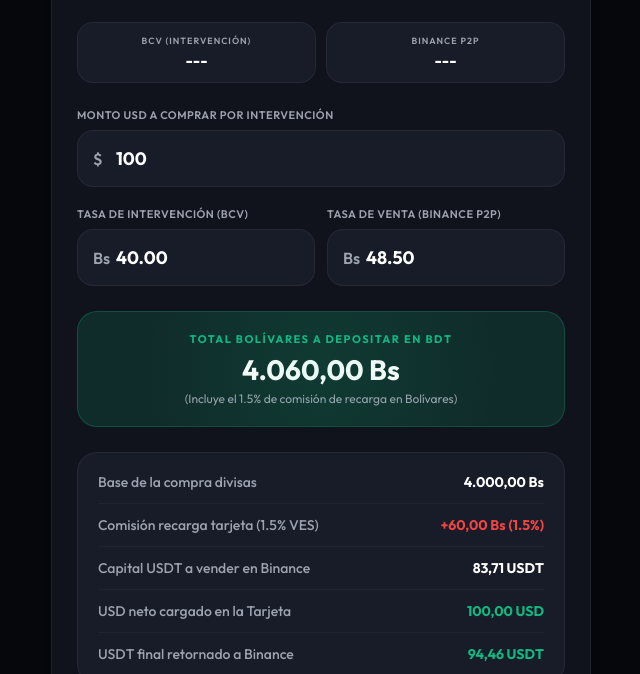
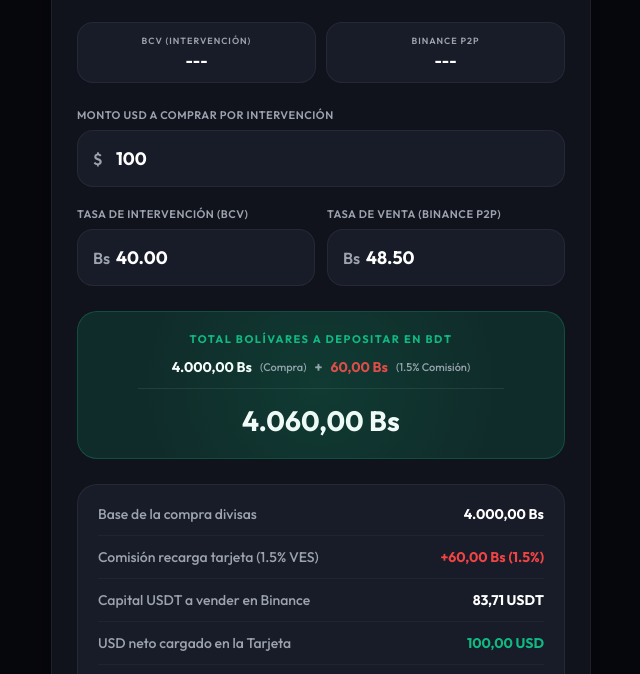
Before and after one commit to venezposible-max/-venezuela-finance-monitor, a browser extension: page public/calc.html in a window 1280 px wide. Shown: the part 106-780 px from the top of the page, without its empty margins (319-959 px from the left). Drawn offline with nearby package versions, Linux system fonts and the light colour scheme; no server answers.

Commit message:
UI: Add detailed breakdown to BDT total deposit card, showing Base Buy + 1.5% Fee = Total VES

```diff
--- a/public/calc.html
+++ b/public/calc.html
@@ -334,9 +334,16 @@
 
         <!-- Resultado destacado -->
         <div class="result-highlight">
-            <div class="title">Total Bolívares a depositar en BDT</div>
+            <div class="title" style="margin-bottom: 12px;">Total Bolívares a depositar en BDT</div>
+            <div class="breakdown-ves" style="margin-bottom: 12px; font-size: 14px; color: var(--subtext); display: flex; justify-content: center; gap: 8px; font-weight: 500; align-items: center; flex-wrap: wrap;">
+                <span id="res-base-ves-highlight" style="color: #fff; font-weight: 700;">0.00 Bs</span>
+                <span style="color: var(--subtext); font-size: 11px;">(Compra)</span>
+                <span style="color: var(--subtext); font-weight: 700;">+</span>
+                <span id="res-fee-ves-highlight" style="color: var(--red); font-weight: 700;">0.00 Bs</span>
+                <span style="color: var(--subtext); font-size: 11px;">(1.5% Comisión)</span>
+            </div>
+            <div style="height: 1px; background: rgba(255,255,255,0.08); margin: 0 40px 14px 40px;"></div>
             <div id="res-total-ves" class="amount">0.00 Bs</div>
-            <div class="sub">(Incluye el 1.5% de comisión de recarga en Bolívares)</div>
         </div>
 
         <!-- Desglose de cálculos -->
@@ -436,6 +443,8 @@
 
             // Mostrar resultados en la interfaz
             document.getElementById('res-total-ves').innerText = fmtVes(totalVes) + ' Bs';
+            document.getElementById('res-base-ves-highlight').innerText = fmtVes(baseVes) + ' Bs';
+            document.getElementById('res-fee-ves-highlight').innerText = fmtVes(feeVes) + ' Bs';
             document.getElementById('res-base-ves').innerText = fmtVes(baseVes) + ' Bs';
             document.getElementById('res-fee-recarga').innerText = '+' + fmtVes(feeVes) + ' Bs (1.5%)';
             document.getElementById('res-capital-usdt').innerText = fmtUsd(capitalUsdt) + ' USDT';
```
